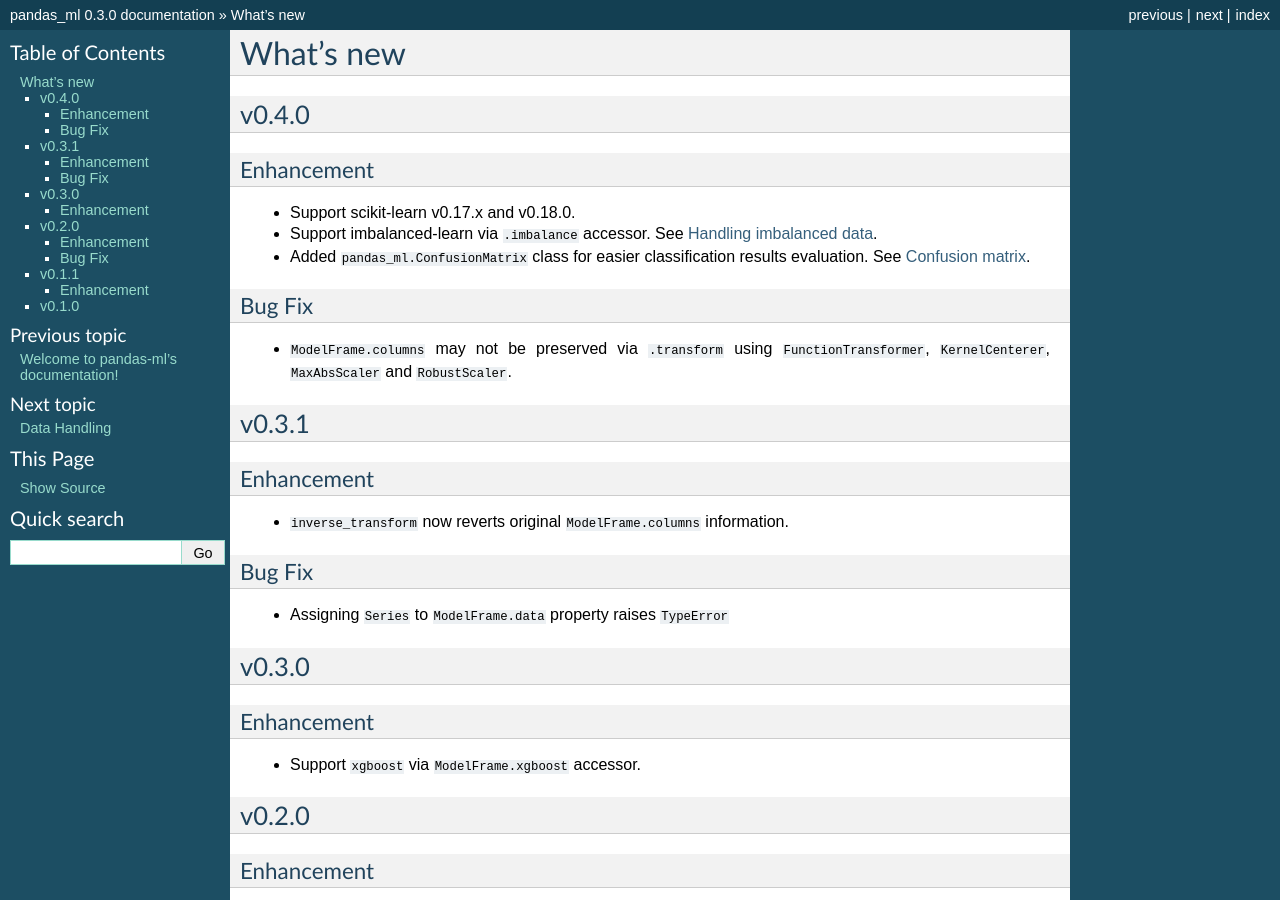
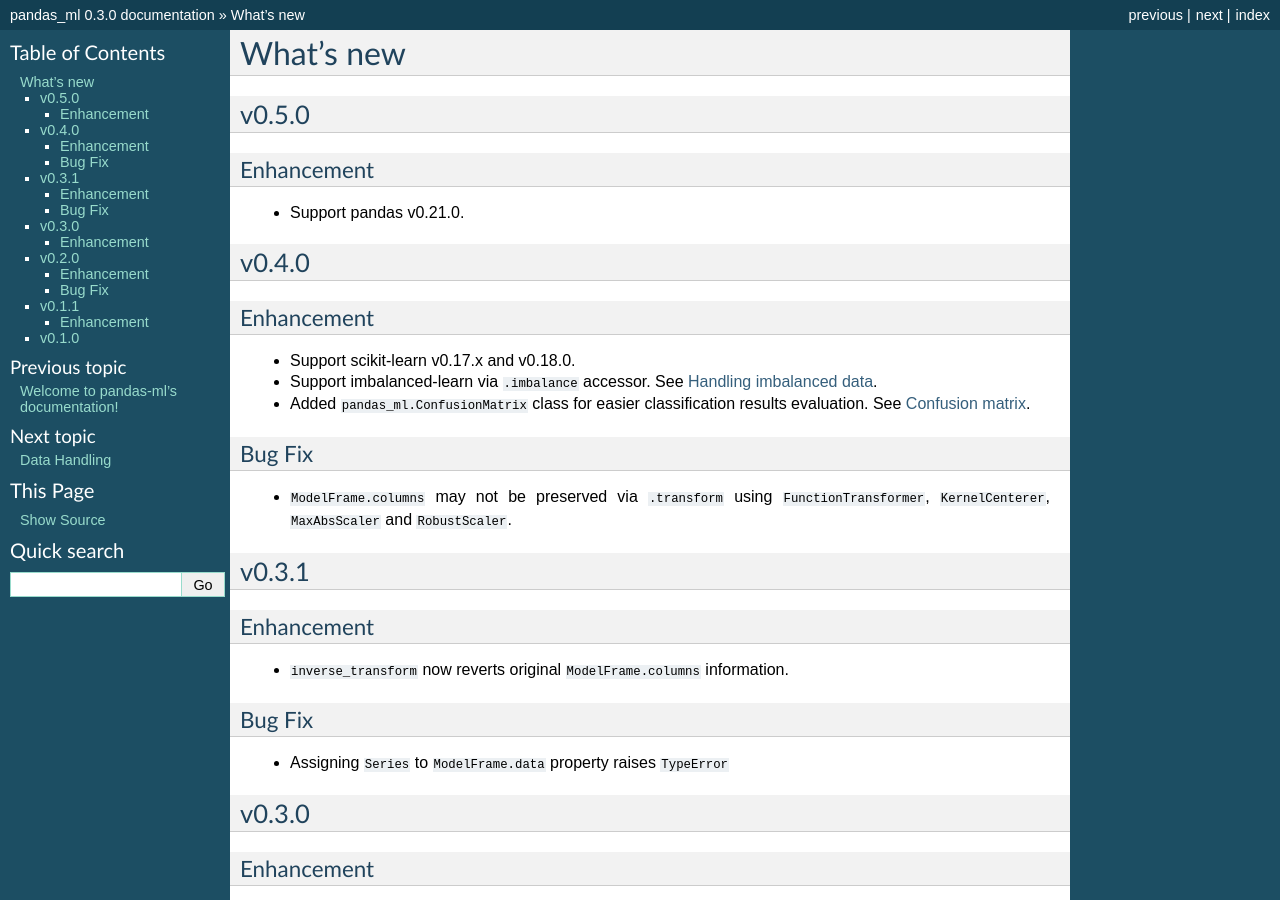
Before and after one commit to pandas-ml/pandas-ml, a Sphinx documentation site: the page built from doc/source/whatsnew.rst, in a window 1280 px wide and 900 px high. Built offline with Sphinx 7.4.7, drawn with Linux system fonts in a browser that asks for light colours; pages that are not in the unit, such as notebooks, are missing from menus.

Commit message:
REL: v0.5.0 (#103)

```diff
--- a/doc/source/whatsnew.rst
+++ b/doc/source/whatsnew.rst
@@ -1,6 +1,14 @@
 
 What's new
 ==========
+
+v0.5.0
+------
+
+Enhancement
+^^^^^^^^^^^
+
+- Support pandas v0.21.0.
 
 v0.4.0
 ------
--- a/pandas_ml/version.py
+++ b/pandas_ml/version.py
@@ -1 +1 @@
-version = '0.4.0'
+version = '0.5.0'
--- a/setup.py
+++ b/setup.py
@@ -9,7 +9,7 @@
 README = 'README.rst'
 REQUIREMENTS = 'requirements.txt'
 
-VERSION = '0.4.1.dev'
+VERSION = '0.5.0'
 
 def read(fname):
   # file must be read as utf-8 in py3 to avoid to be bytes
```
